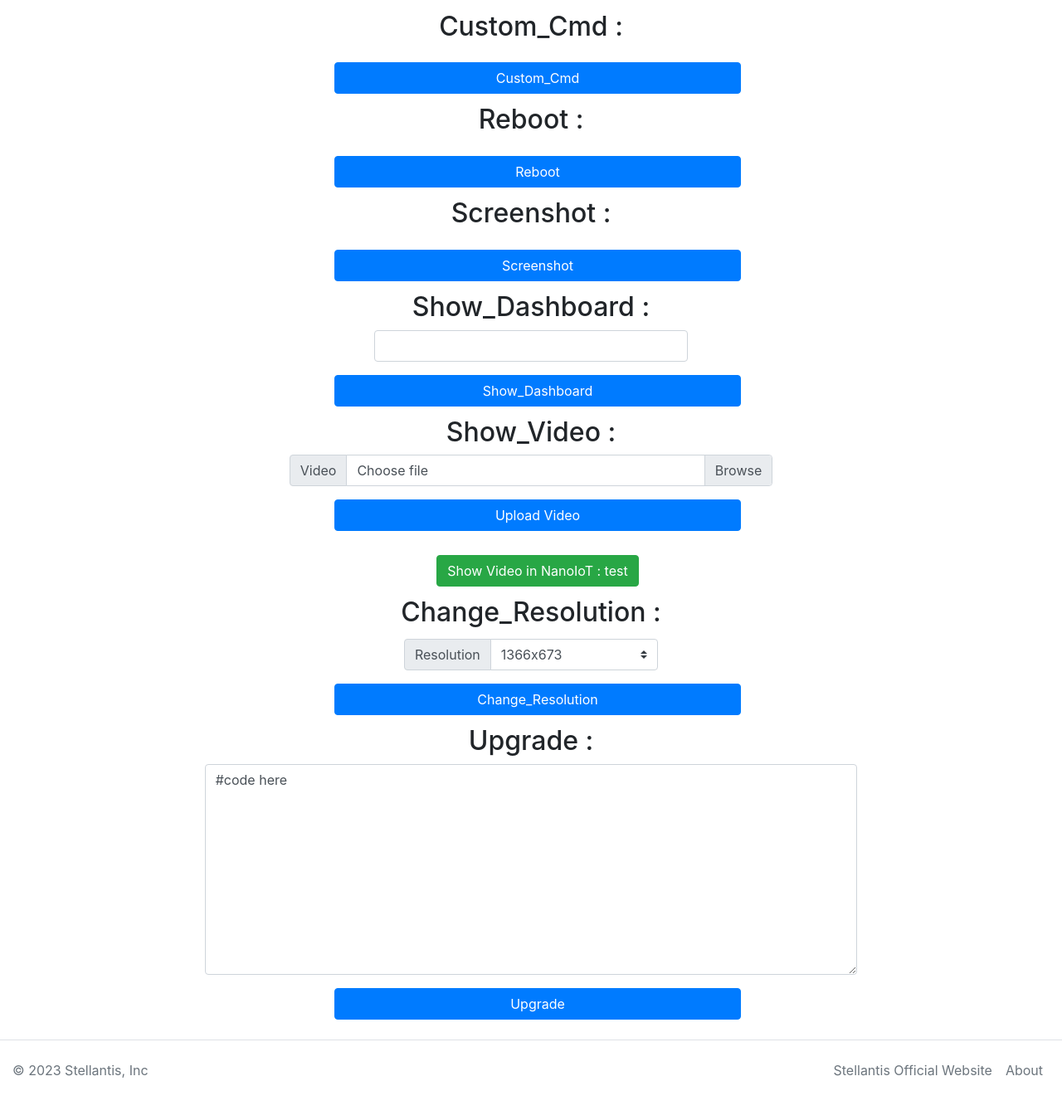
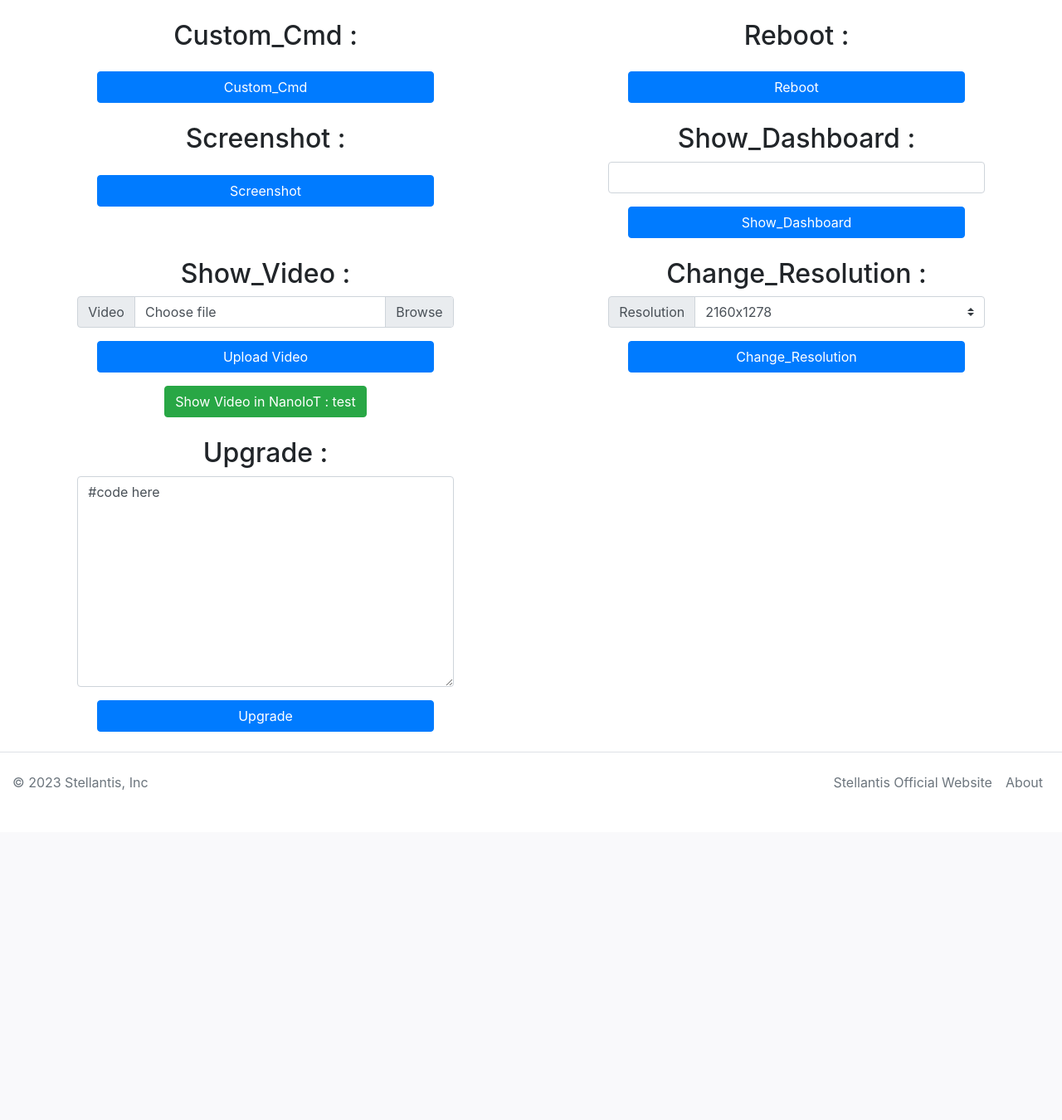
Before and after one commit to chady-cheikhi/iot_control_v1, a Django app: page /nano/test in a window 1280 px wide. Shown: the part 96-1446 px from the top of the page at 83% size. After the commit the page ends 1048 px from the top, so only its background shows below. Run offline with Django 4.2, Linux system fonts and the light colour scheme; data comes from the database, SQL or seed files in the repository; both versions use the stored data as it was after the commit; parts of the project's set-up code (start-up, migrations or seed data) failed here and were passed over; some libraries are stand-ins or nearby versions.

Commit message:
Font-end : Grid

```diff
--- a/NANOS/views.py
+++ b/NANOS/views.py
@@ -20,7 +20,7 @@ class Index(View):
 
 class Nano(View):
     def get(self, request, hostname):
-        resolutions = ['1366x673', '3840x2400', '3840x2160', '2880x1800', '2560x1600', '2560x1440', '1920x1440', '1856x1392', '1792x1344', '1920x1200', '1920x1080', '1600x1200', '1680x1050', '1400x1050', '1280x1024', '1440x900','1280x960', '1360x768', '1280x800', '1152x864', '1280x768', '1280x720', '1024x768', '800x600', '640x480']
+        resolutions = ['2160x1278', '1366x673', '3840x2400', '3840x2160', '2880x1800', '2560x1600', '2560x1440', '1920x1440', '1856x1392', '1792x1344', '1920x1200', '1920x1080', '1600x1200', '1680x1050', '1400x1050', '1280x1024', '1440x900','1280x960', '1360x768', '1280x800', '1152x864', '1280x768', '1280x720', '1024x768', '800x600', '640x480']
         functionalities = ['custom_cmd', 'reboot', 'screenshot', 'show_dashboard', 'show_video', 'change_resolution', 'upgrade']
         nano = NanoIoT.objects.all().get(hostname=hostname)
         where_dict = {}
--- a/templates/nano_reactive.html
+++ b/templates/nano_reactive.html
@@ -18,7 +18,14 @@
     margin-top: 1rem;
     }
     .btn-custom {
-    width: 40%;
+    width: 70%;
+    }
+    .bg-primary{
+        font-size: larger;
+        background-color: #0E3385!important;
+    }
+    .row{
+        margin: auto;
     }
 </style>
 <body>
@@ -56,12 +63,7 @@
             </ul>
         </div>
     </nav>
-<style>
-    .bg-primary{
-        font-size: larger;
-        background-color: #0E3385!important;
-    }
-</style>
+
 <!-- end navbar-->
 
 
@@ -81,22 +83,24 @@
 
 
 
-
-
+<div class="row">
     {% for functionality in functionalities %}
+            <div class="col-6 mt-4" >
         <div class="container-fluid">
-        <form id="{{ functionality }}" {% if functionality == 'show_video' %} action="{% url 'show_video' hostname  %}" method="POST" enctype="multipart/form-data" {% endif %} class="row align-items-center justify-content-center" style="margin: 1%" method="post">
+            <form id="{{ functionality }}" {% if functionality == 'show_video' %} action="{% url 'show_video' hostname  %}" method="POST" enctype="multipart/form-data" {% endif %} class="row align-items-center justify-content-center" style="" method="post">
                 <h2> {{ functionality.title }} :</h2>
                 {% if functionality == "show_dashboard" %}
-                <div class="input-group col-4">
+                    <div class="input-group col-10">
                         <input id="dashboard-link" type="text" class="form-control" aria-describedby="inputGroup-sizing-default">
                     </div>
+
                 {% elif functionality == "upgrade" %}
-                <div class="input-group col-8">
+                    <div class="input-group col-10">
                         <textarea rows= 10 id="upgrade-code" type="text" class="form-control" aria-describedby="inputGroup-sizing-default">#code here</textarea>
                     </div>
+
                 {% elif functionality == "show_video" %}
-                <div class="input-group col-6">
+                    <div class="input-group col-10">
                           <div class="input-group-prepend">
                               <span class="input-group-text" id="inputGroupFileAddon01">Video</span>
                           </div>
@@ -105,8 +109,9 @@
                             <label class="custom-file-label" for="inputGroupFile01">Choose file</label>
                           </div>
                     </div>
+
                 {% elif functionality == "change_resolution" %}
-                <div class="input-group mt-1 w-25">
+                    <div class="input-group col-10">
                       <div class="input-group-prepend">
                         <label class="input-group-text" for="inputGroupSelect01">Resolution</label>
                       </div>
@@ -118,16 +123,17 @@
                     </div>
 
                 {% endif %}
-            <button {% if functionality == 'change_resolution' %} id="changeResolutionButton" {% endif %}type="submit" class="btn btn-custom btn-primary ml-3">{% if functionality == 'show_video' %} Upload Video {% else %}{{ functionality|title }}{% endif %}</button>
+                <button {% if functionality == 'change_resolution' %} id="changeResolutionButton" {% endif %}type="submit" class="btn btn-custom btn-primary">{% if functionality == 'show_video' %} Upload Video {% else %}{{ functionality|title }}{% endif %}</button>
             </form >
-    </div>
             {% if functionality == 'show_video' %}
             <form id="send_show_video">
-        <button type="submit" class="btn btn-success ml-3">Show Video in NanoIoT : {{ hostname }}</button>
+                <button type="submit" class="btn btn-success ">Show Video in NanoIoT : {{ hostname }}</button>
             </form>
             {% endif %}
+        </div>
+        </div>
     {% endfor %}
-
+</div>
 
 
 
```
Also changed, not shown: db.sqlite3, media/screenshot_test.png, 1 other file. Lines whose indentation alone changed are shown as unchanged.
